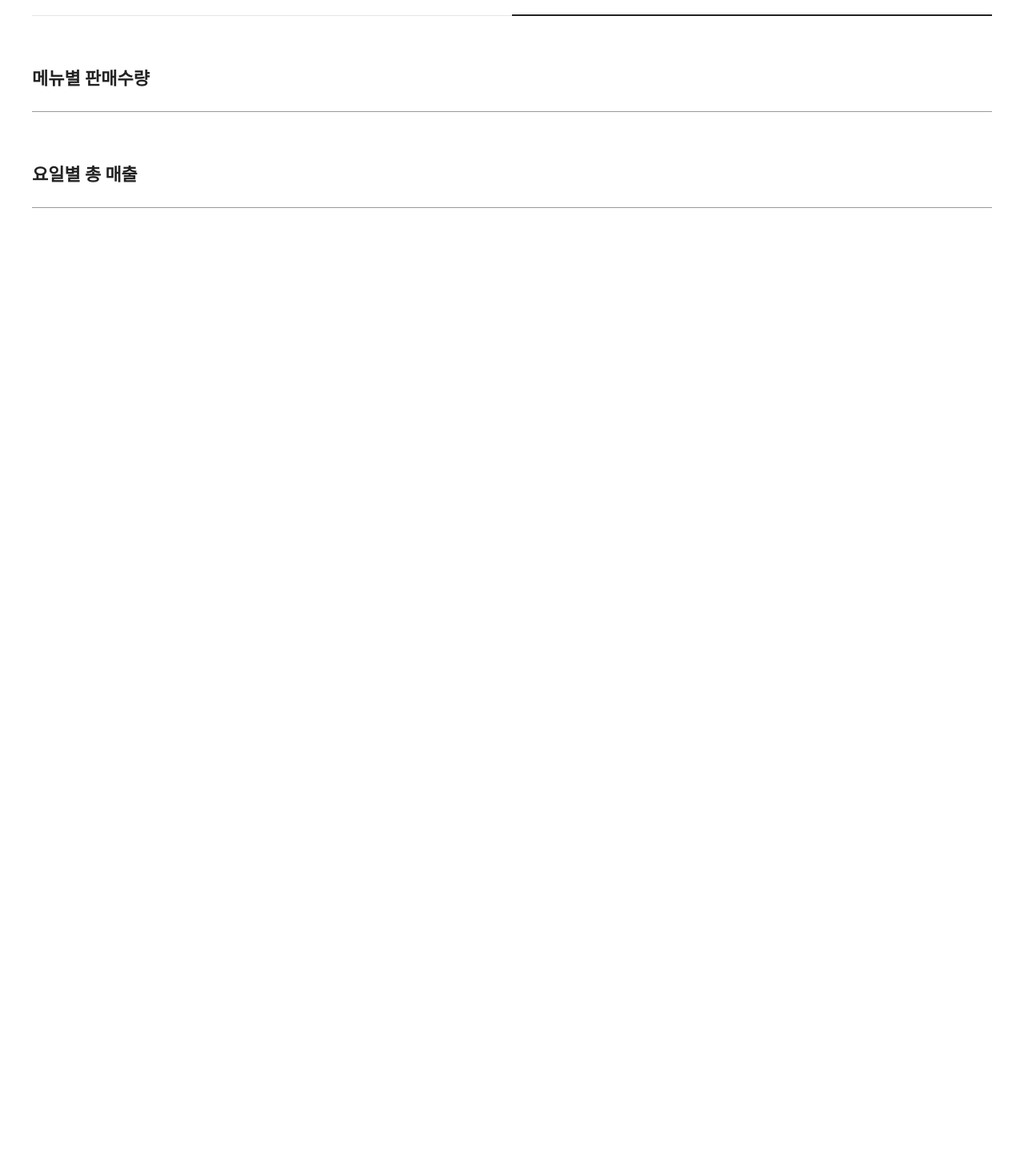
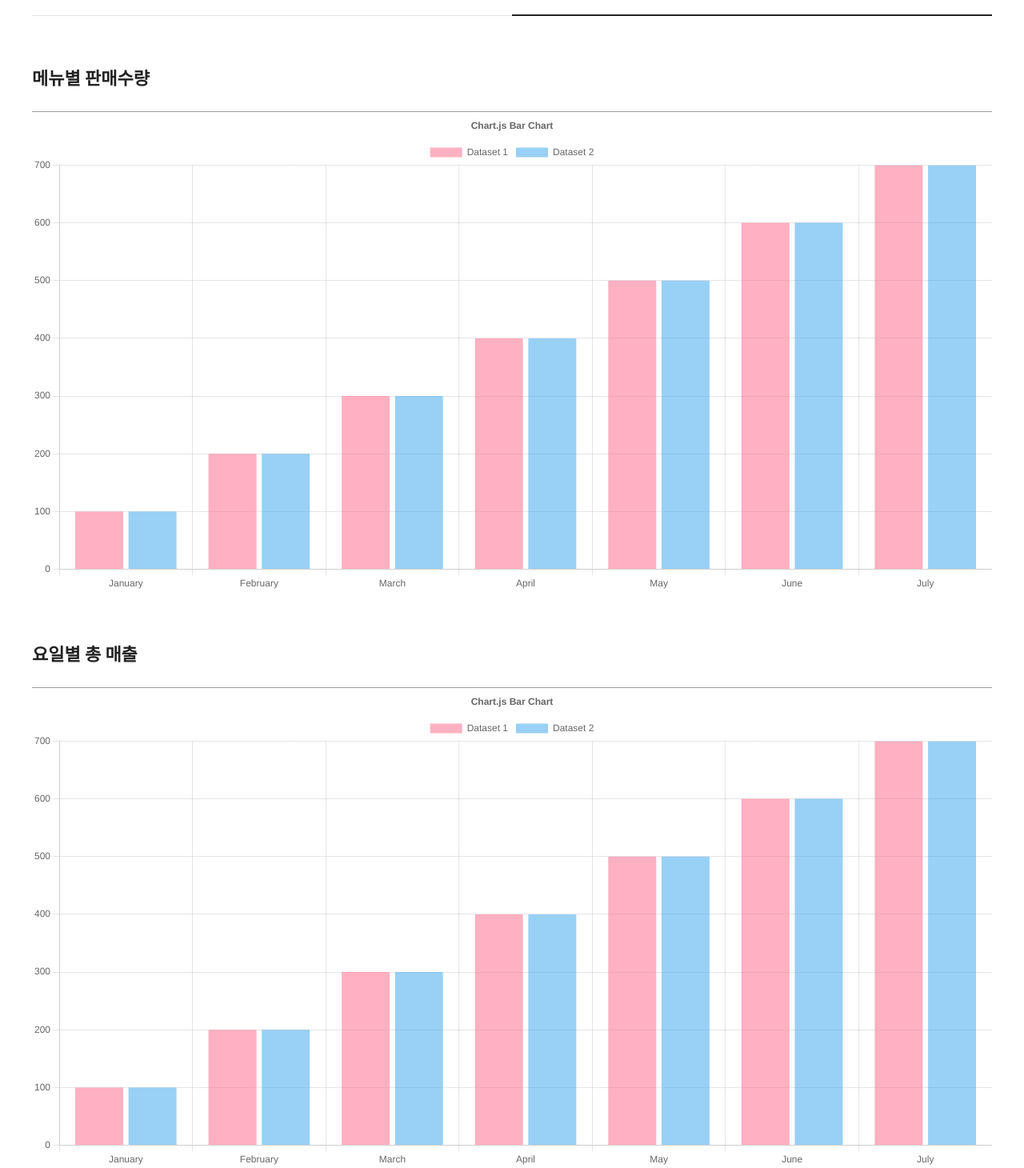
Before and after one commit to winteeeee/wp_termproject, a React (Create React App) app: page /Stats in a window 1280 px wide. Shown: the part 201-1661 px from the top of the page at 80% size. Before the commit the page ends 800 px from the top, so only its background shows below. Built offline with nearby package versions, Linux system fonts and the light colour scheme.

Commit message:
bar chart 테스트

```diff
--- a/package.json
+++ b/package.json
@@ -6,7 +6,10 @@
     "@testing-library/jest-dom": "^5.16.5",
     "@testing-library/react": "^13.4.0",
     "@testing-library/user-event": "^13.5.0",
+    "chart.js": "^4.3.0",
+    "faker": "^6.6.6",
     "react": "^18.2.0",
+    "react-chartjs-2": "^5.2.0",
     "react-dom": "^18.2.0",
     "react-router-dom": "^6.11.2",
     "react-scripts": "5.0.1",
--- /dev/null
+++ b/src/components/owner_page/OwnerPageAmountChart.js
@@ -0,0 +1,55 @@
+import React from 'react';
+import {
+    Chart as ChartJS,
+    CategoryScale,
+    LinearScale,
+    BarElement,
+    Title,
+    Tooltip,
+    Legend,
+} from 'chart.js';
+import { Bar } from 'react-chartjs-2';
+
+ChartJS.register(
+    CategoryScale,
+    LinearScale,
+    BarElement,
+    Title,
+    Tooltip,
+    Legend
+);
+
+export const options = {
+    responsive: true,
+    plugins: {
+        legend: {
+            position: 'top',
+        },
+        title: {
+            display: true,
+            text: 'Chart.js Bar Chart',
+        },
+    },
+};
+
+const labels = ['January', 'February', 'March', 'April', 'May', 'June', 'July'];
+
+export const data = {
+    labels,
+    datasets: [
+        {
+            label: 'Dataset 1',
+            data: [100, 200, 300, 400, 500, 600, 700],
+            backgroundColor: 'rgba(255, 99, 132, 0.5)',
+        },
+        {
+            label: 'Dataset 2',
+            data: [100, 200, 300, 400, 500, 600, 700],
+            backgroundColor: 'rgba(53, 162, 235, 0.5)',
+        },
+    ],
+};
+
+export function OwnerPageAmountChart() {
+    return <Bar options={options} data={data} />;
+}
--- /dev/null
+++ b/src/components/owner_page/OwnerPageSalesChart.js
@@ -0,0 +1,55 @@
+import React from 'react';
+import {
+    Chart as ChartJS,
+    CategoryScale,
+    LinearScale,
+    BarElement,
+    Title,
+    Tooltip,
+    Legend,
+} from 'chart.js';
+import { Bar } from 'react-chartjs-2';
+
+ChartJS.register(
+    CategoryScale,
+    LinearScale,
+    BarElement,
+    Title,
+    Tooltip,
+    Legend
+);
+
+export const options = {
+    responsive: true,
+    plugins: {
+        legend: {
+            position: 'top',
+        },
+        title: {
+            display: true,
+            text: 'Chart.js Bar Chart',
+        },
+    },
+};
+
+const labels = ['January', 'February', 'March', 'April', 'May', 'June', 'July'];
+
+export const data = {
+    labels,
+    datasets: [
+        {
+            label: 'Dataset 1',
+            data: [100, 200, 300, 400, 500, 600, 700],
+            backgroundColor: 'rgba(255, 99, 132, 0.5)',
+        },
+        {
+            label: 'Dataset 2',
+            data: [100, 200, 300, 400, 500, 600, 700],
+            backgroundColor: 'rgba(53, 162, 235, 0.5)',
+        },
+    ],
+};
+
+export function OwnerPageSalesChart() {
+    return <Bar options={options} data={data} />;
+}
--- a/src/components/owner_page/OwnerPageStats.js
+++ b/src/components/owner_page/OwnerPageStats.js
@@ -1,3 +1,6 @@
+import {OwnerPageSalesChart} from "./OwnerPageSalesChart";
+import {OwnerPageAmountChart} from "./OwnerPageAmountChart";
+
 function OwnerPageStats() {
     return (
         <div className="my-page-stats">
@@ -5,10 +8,12 @@
                 <div className="top-text">
                     메뉴별 판매수량
                 </div>
+                <OwnerPageAmountChart></OwnerPageAmountChart>
 
                 <div className="top-text">
                     요일별 총 매출
                 </div>
+                <OwnerPageSalesChart></OwnerPageSalesChart>
             </div>
         </div>
     )
```
Also changed, not shown: 1 other file (tests, documents, lock files or other folders).
